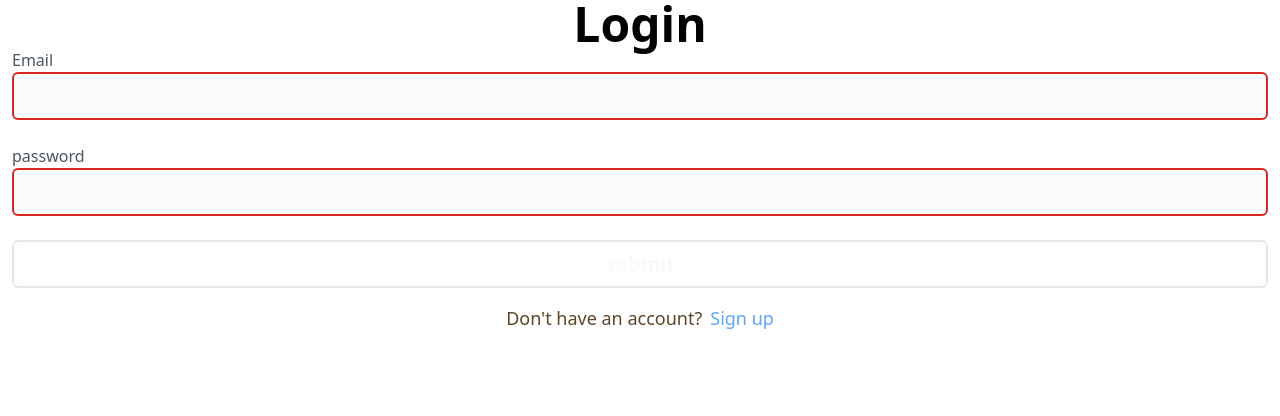
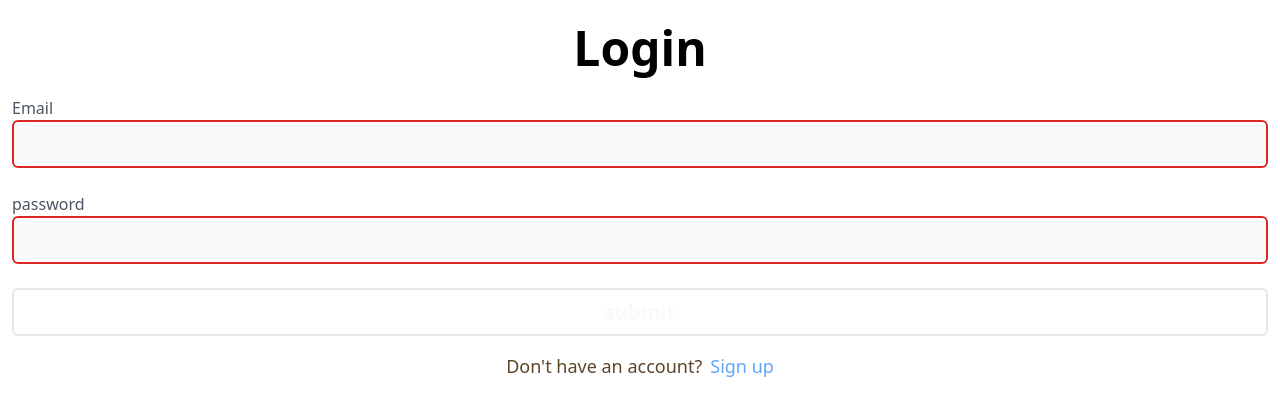
Before and after one commit to ali-mohammadi5272/sjs-task, a React (Vite) app: page /auth/login in a window 1280 px wide. Shown: the top 416 px of the page. Built offline with nearby package versions, Linux system fonts and the light colour scheme.

Commit message:
style: add padding to page title

```diff
--- a/src/pages/Login/index.tsx
+++ b/src/pages/Login/index.tsx
@@ -6,7 +6,7 @@ const LoginPage = (): React.ReactNode => {
   return (
     <main>
       <Container>
-        <h1 className="text-center text-5xl font-bold">Login</h1>
+        <h1 className="text-center text-5xl font-bold py-6">Login</h1>
         <LoginForm />
         <div className="text-lg mb-14 space-x-2 text-center py-4">
           <span className="text-[#5C4529]">Don't have an account?</span>
```
